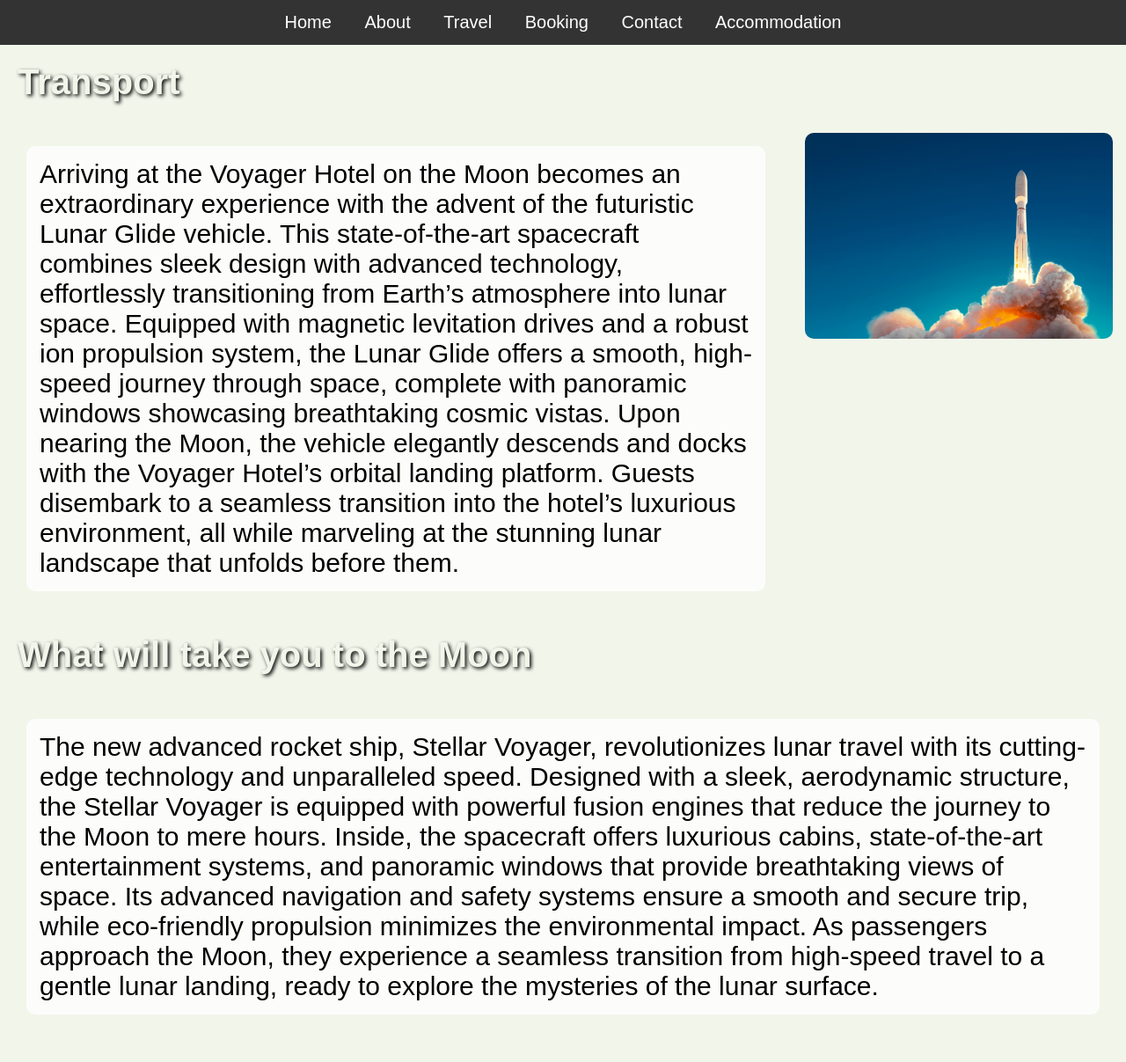
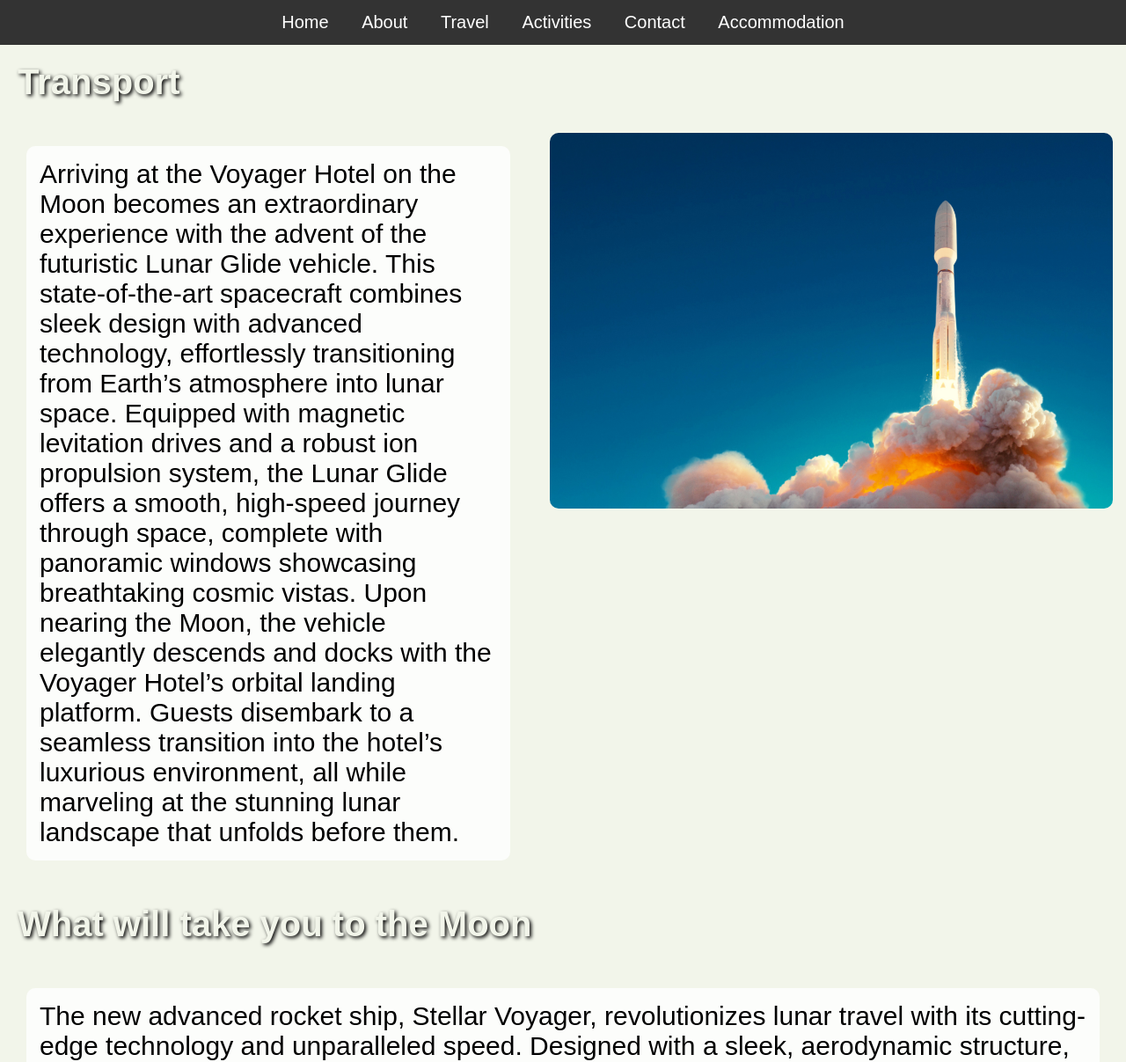
Before and after one commit to Raonaid-Moore/Voyager, a Flask app: template templates/transport.html in a window 1280 px wide. Shown: the top 1207 px of the page at 88% size. Run offline with Flask 3, Linux system fonts and the light colour scheme; the template is opened without the code that fills it, so the values that code supplies are empty.

Commit message:
travel page

```diff
--- a/static/css/transport.css
+++ b/static/css/transport.css
@@ -1,14 +1,3 @@
-<!DOCTYPE html>
-<html lang="en">
-<head>
-    <meta charset="UTF-8">
-    <title>Space Travel Agency</title>
-    <link rel="stylesheet" type="text/css" href="../static/css/navbar.css">
-    <link rel="stylesheet" href="../static/css/transport.css">
-    <link rel="stylesheet" href="https://cdnjs.cloudflare.com/ajax/libs/font-awesome/5.15.3/css/all.min.css"/>
-    <style>
-
-    @import url("https://fonts.googleapis.com/css2?family=Poppins:wght@200;300;400;500&display=swap");
 * {
   margin: 0;
   padding: 0;
@@ -35,20 +24,20 @@
         }
         .content {
             display: flex;
+            flex-direction: row;
             justify-content: space-around;
             align-items: flex-start;
-            flex-wrap: wrap;
             margin: 20px 0;
         }
         .content img {
-            max-width: 300px;
-            height: auto;
+         margin-top: 30px;
+            width: 50%;
             margin: 15px;
             border-radius: 10px;
         }
         .content div {
             flex: 1;
-            min-width: 300px;
+            width: 60%;
             margin: 15px;
         }
         h1, h2 {
@@ -71,7 +60,7 @@
             margin: 20px 0;
         }
         .moon-car-section img {
-            max-width: 250px;
+            max-width: 300px;
             height: auto;
             margin: 15px;
             border-radius: 10px;
--- a/templates/transport.html
+++ b/templates/transport.html
@@ -28,12 +28,11 @@
         .content {
             display: flex;
             justify-content: space-around;
-            align-items: flex-start;
+            align-items: flex-start; /* Align items to the top */
             flex-wrap: wrap;
             margin: 20px 0;
         }
         .content img {
-            max-width: 350px;
             height: auto;
             margin: 15px;
             border-radius: 10px;
@@ -86,19 +85,17 @@
             flex-direction: column;
             align-items: flex-start;
             color: black; /* Black writing */
-
         }
         .checklist ul {
             padding: 0;
             margin: 0;
-            list-style:none;
-
+            list-style: none;
         }
         .checklist li {
             margin: 10px 0;
             display: flex;
             align-items: left;
-            background-color:white;
+            background-color: white;
         }
         .checklist li i {
             color: green;
@@ -108,7 +105,7 @@
         .notice {
             margin: 20px;
             padding: 20px;
-            background-color: white
+            background-color: white;
             color: blue;
             border-radius: 10px;
             text-align: center;
@@ -119,7 +116,7 @@
         .booking {
             margin: 20px;
             padding: 20px;
-            background-color: white
+            background-color: white;
             color: black;
             border-radius: 10px;
             text-align: center;
@@ -224,11 +221,11 @@
 <ul class="navbar">
     <li><a class="active" href="index.html">Home</a></li>
     <li><a href="about.html">About</a></li>
-  <li><a href="transport.html">Travel</a></li>
-  <li><a href="#####">Booking</a></li>
+    <li><a class="active" href="transport.html">Travel</a></li>
+    <li><a href="activitiesPage.html">Activities</a></li>
     <li><a href="contact.html">Contact</a></li>
     <li class="dropdown">
-    <a class="active" href="accommodation.html" class="dropbtn">Accommodation</a>
+        <a  href="accommodation.html" class="dropbtn">Accommodation</a>
         <div class="dropdown-content">
             <a href="mars.html">Mars</a>
             <a href="venus.html">Venus</a>
@@ -238,19 +235,18 @@
     </li>
 </ul>
 
-
 <h1>Transport</h1>
 
 <div class="content">
     <div>
-            <p>
+        <p id="space-travel">
             Arriving at the Voyager Hotel on the Moon becomes an extraordinary experience with the advent of the futuristic Lunar Glide vehicle. This state-of-the-art spacecraft combines sleek design with advanced technology, effortlessly transitioning from Earth’s atmosphere into lunar space. Equipped with magnetic levitation drives and a robust ion propulsion system, the Lunar Glide offers a smooth, high-speed journey through space, complete with panoramic windows showcasing breathtaking cosmic vistas. Upon nearing the Moon, the vehicle elegantly descends and docks with the Voyager Hotel’s orbital landing platform. Guests disembark to a seamless transition into the hotel’s luxurious environment, all while marveling at the stunning lunar landscape that unfolds before them.
         </p>
     </div>
-        <img src="/static/images/rocket taking off.webp" alt="Rocket taking off">
+    <img id='rocket' src="/static/images/rocket taking off.webp" alt="Rocket taking off">
 </div>
 
-<div class="text3 " >
+<div class="text3">
     <h1>What will take you to the Moon</h1>
 </div>
 
@@ -270,18 +266,16 @@
 </div>
 
 <div class="checklist">
-        <style></style>
     <h2>What should our passengers expect</h2>
     <ul>
-            <li><i class="fas fa-check-circle"></i> Always arrive on time          .</li>
-            <li><i class="fas fa-check-circle"></i> Guaranteed smooth flight          .</li>
-            <li><i class="fas fa-check-circle"></i> 5 star service while on board by our cabin crew             .</li>
+        <li><i class="fas fa-check-circle"></i> Always arrive on time.</li>
+        <li><i class="fas fa-check-circle"></i> Guaranteed smooth flight.</li>
+        <li><i class="fas fa-check-circle"></i> 5 star service while on board by our cabin crew.</li>
     </ul>
 </div>
 
-
 <div class="text">
-        <h2>Ready to embark on your lunar adventure? </h2>
+    <h2>Ready to embark on your lunar adventure?</h2>
 </div>
 <div class="booking">
     <button onclick="location.href='book.html'">Book Now Today</button>
@@ -318,7 +312,7 @@
 </div>
 
 <footer>
-
+    <p>&copy; 2024 Space Travel Agency</p>
 </footer>
 </body>
 </html>
```
Lines whose indentation alone changed are shown as unchanged.
